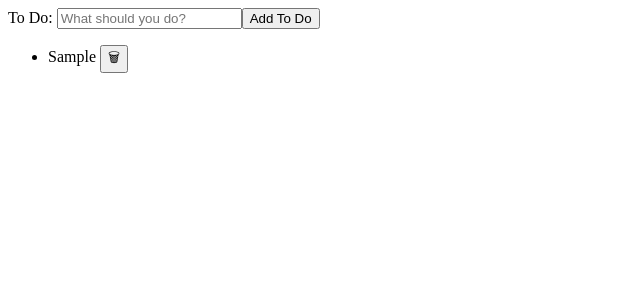
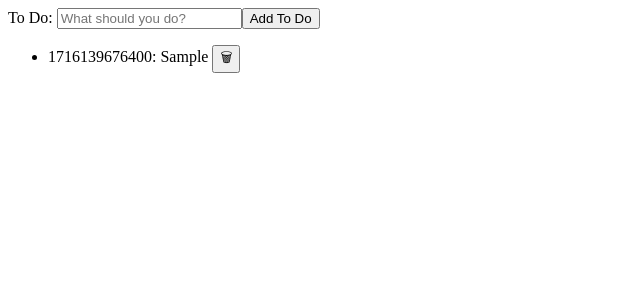
Before and after one commit to freirart/to-do-list, a React (Vite) app: page / in a window 1280 px wide. Both pictures are taken after typing "Sample" into the empty fields and a click on the button "Add To Do". Shown: the top 300 px of the page, without its empty margins (0-640 px from the left). Built offline with nearby package versions, Linux system fonts and the light colour scheme.

Commit message:
todo as class

```diff
--- a/src/ToDo.tsx
+++ b/src/ToDoApp.tsx
@@ -4,8 +4,9 @@ import {
   useRemoveToDo,
   useToDos
 } from './store/ToDoStore';
+import ToDo from './models/ToDo';
 
-export default function ToDo() {
+export default function ToDoApp() {
   const todos = useToDos();
   const addToDo = useAddToDo();
   const removeToDo = useRemoveToDo();
@@ -19,7 +20,7 @@ export default function ToDo() {
     const inputValue = input?.value;
 
     if (inputValue) {
-      addToDo(inputValue);
+      addToDo(new ToDo(inputValue));
       input.value = '';
     }
   };
@@ -37,9 +38,9 @@ export default function ToDo() {
         <button type="submit">Add To Do</button>
       </form>
       <ul>
-        {todos.map((todo, index) => (
+        {todos.map(({ id, todo }, index) => (
           <li key={index}>
-            {todo}{' '}
+            {id}: {todo}{' '}
             <button onClick={() => removeToDo(index)}>
               <span aria-label="Trash bin" role="img">
                 🗑
--- a/src/main.tsx
+++ b/src/main.tsx
@@ -1,12 +1,12 @@
 import React from 'react';
 import ReactDOM from 'react-dom/client';
-import ToDo from './ToDo';
+import ToDoApp from './ToDoApp';
 import Store from './store';
 
 ReactDOM.createRoot(document.getElementById('root')!).render(
   <React.StrictMode>
     <Store.Provider initialState={{ todos: [] }}>
-      <ToDo />
+      <ToDoApp />
     </Store.Provider>
   </React.StrictMode>
 );
--- /dev/null
+++ b/src/models/ToDo.ts
@@ -0,0 +1,9 @@
+export default class ToDo {
+  id: string;
+  todo: string;
+
+  constructor(todo: string) {
+    this.id = Date.now().toString();
+    this.todo = todo;
+  }
+}
--- a/src/store/ToDoStore.ts
+++ b/src/store/ToDoStore.ts
@@ -1,7 +1,8 @@
+import ToDo from '../models/ToDo';
 import Store from './';
 
 interface StoreInterface {
-  todos: string[];
+  todos: ToDo[];
 }
 
 export const useToDos = () => {
@@ -13,7 +14,7 @@ export const useToDos = () => {
 export const useAddToDo = () => {
   const [_, setState] = Store.useStore<StoreInterface>();
 
-  return (newToDo: string) => {
+  return (newToDo: ToDo) => {
     setState((draft) => {
       draft.todos.push(newToDo);
     });
```
